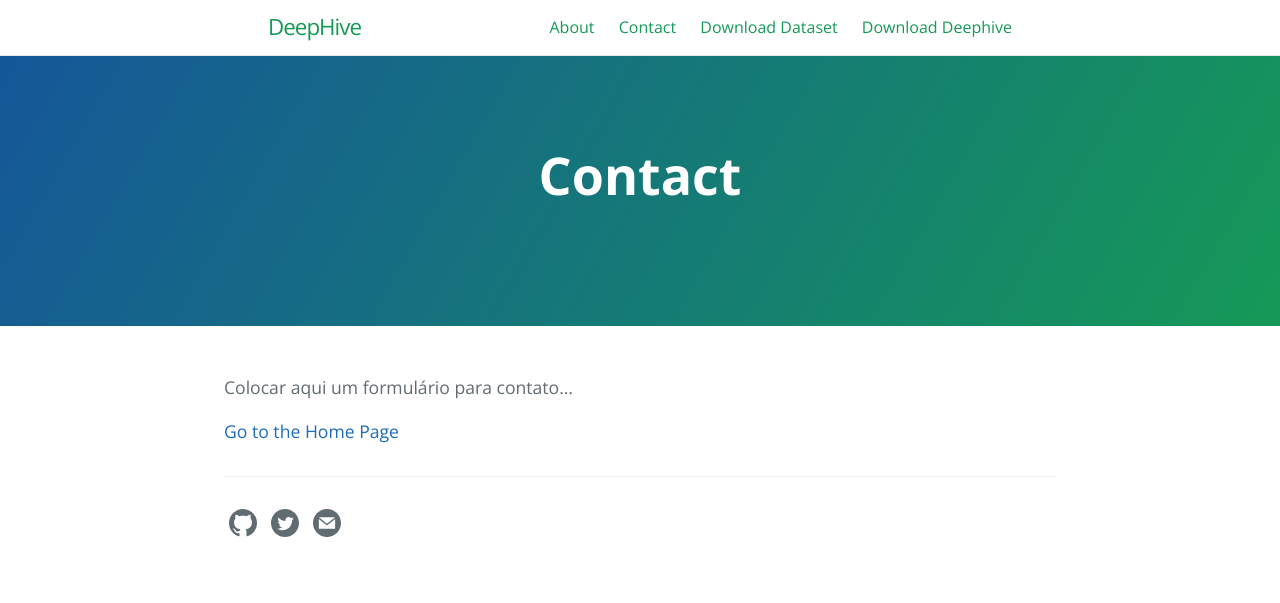
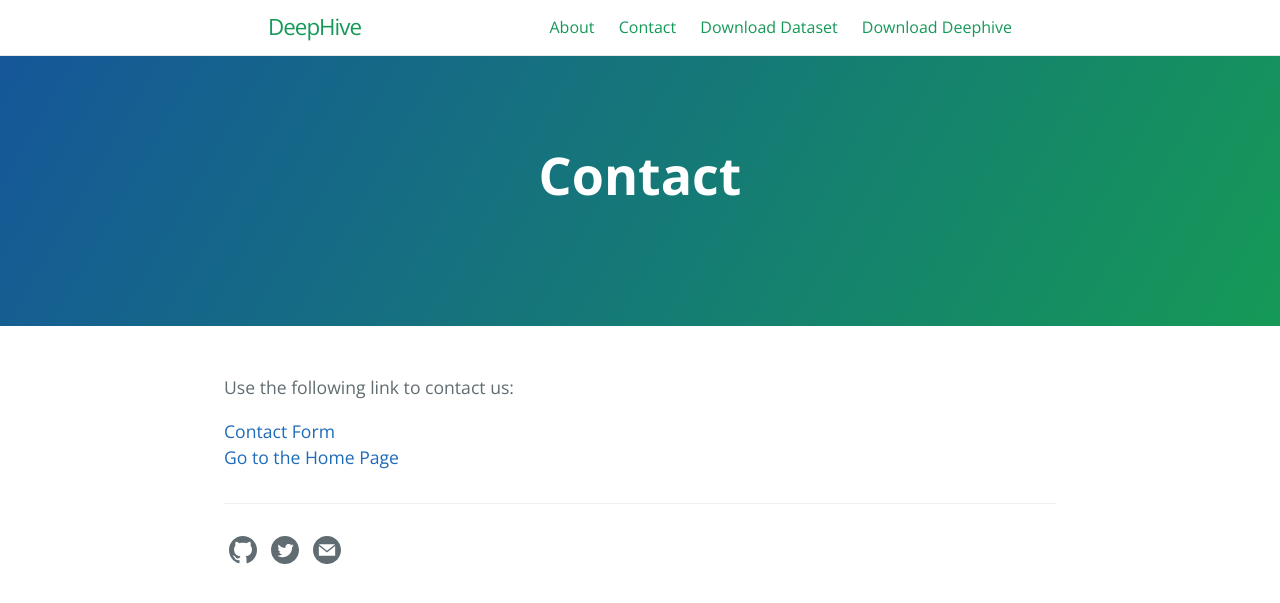
Before and after one commit to avsthiago/DeepBee, a Jekyll site: the page built from contact.md, in a window 1280 px wide. Shown: the top 603 px of the page. Built offline with Jekyll 4.4.1, drawn with Linux system fonts in a browser that asks for light colours.

Commit message:
Form contact

```diff
--- a/contact.md
+++ b/contact.md
@@ -3,6 +3,9 @@ layout: page
 title: Contact
 tagline:
 ---
-Colocar aqui um formulário para contato...
 
+Use the following link to contact us:
+
+[Contact Form](https://goo.gl/forms/1C5MZ8KvcBrCZflv1)
+<br />
 [Go to the Home Page]({{ site.url }}{{ site.baseurl }})
```
